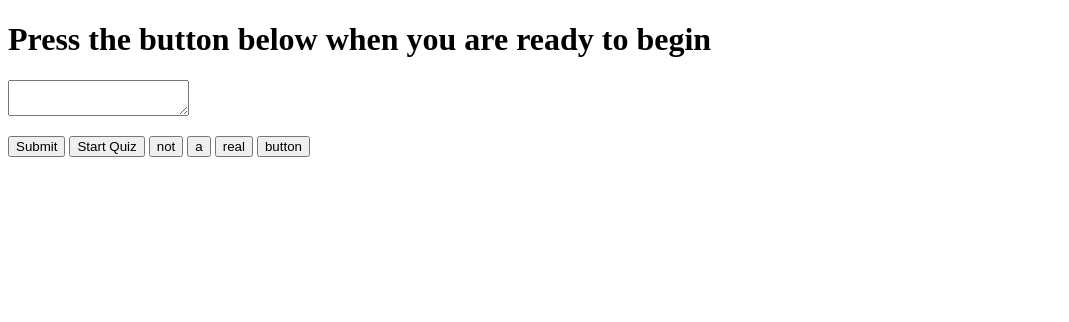
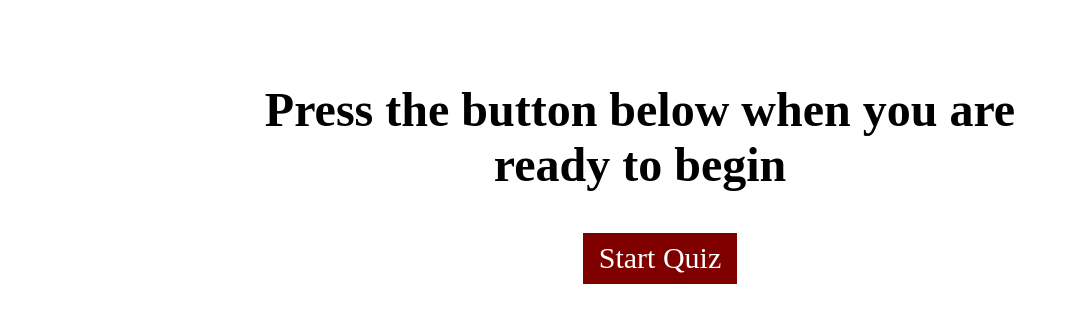
Before and after one commit to EfSoren/c4-quizgame, a plain HTML site: page index.html in a window 1280 px wide. Shown: the whole page, without its empty margins (0-1069 px from the left). Drawn offline with Linux system fonts and the light colour scheme; the site is published under a folder, as on GitHub Pages, so addresses that start at the root find nothing.

Commit message:
Update index.html

```diff
--- a/index.html
+++ b/index.html
@@ -5,8 +5,8 @@
     <meta http-equiv="X-UA-Compatible" content="IE=edge">
     <meta name="viewport" content="width=device-width, initial-scale=1.0">
     <title>Quiz App</title>
-    <link rel="stylesheet" href="/assets/normalize.css" />
-    <link rel="stylesheet" href="/assets/style.css" />
+    <link rel="stylesheet" href="./assets/normalize.css" />
+    <link rel="stylesheet" href="./assets/style.css" />
 </head>
 <body>
     <div class="nav">
```
